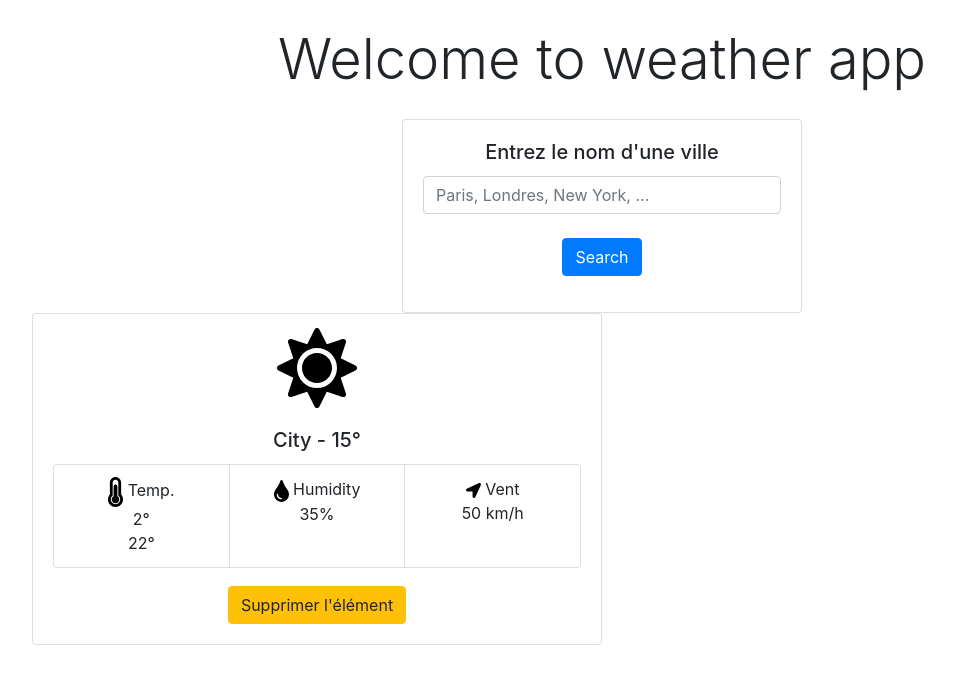
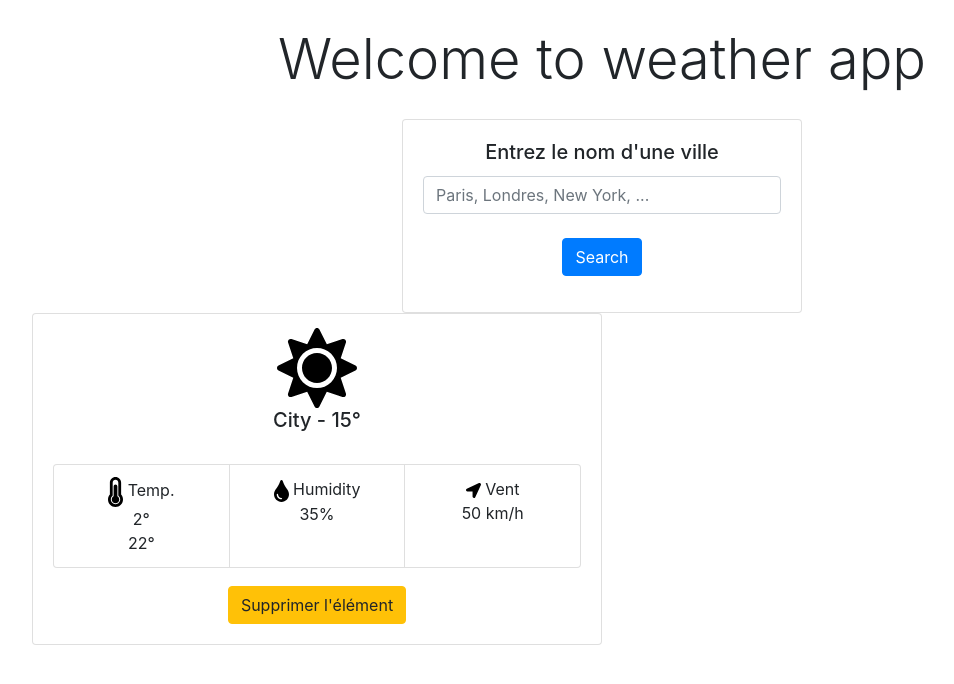
Before and after one commit to justepl/React-Weather-app, a React (Create React App) app: page / in a window 1280 px wide. Shown: the top 684 px of the page, without its empty margins (38-992 px from the left). Built offline with nearby package versions, Linux system fonts and the light colour scheme.

Commit message:
Refactor CardHeader to component

```diff
--- /dev/null
+++ b/src/components/CardHeader.jsx
@@ -0,0 +1,12 @@
+import React, { Fragment } from 'react';
+import sunSvg from '../assets/svg/sun-solid.svg'
+
+const CardHeader = (props) => {
+  return (
+    <Fragment>
+      <img src={sunSvg} className="weather-card-img-top" alt="sun-logo" />
+      <h5 className="card-title">City - 15°</h5>
+    </Fragment>
+  )
+}
+export default CardHeader
--- a/src/containers/WeatherCard.jsx
+++ b/src/containers/WeatherCard.jsx
@@ -1,17 +1,18 @@
-import React, { Component, Fragment } from 'react';
-import sunSvg from '../assets/svg/sun-solid.svg'
+import React, { Component } from 'react';
 import tempSvg from '../assets/svg/thermometer-three-quarters-solid.svg'
 import tintSvg from '../assets/svg/tint-solid.svg'
 import locationSvg from '../assets/svg/location-arrow-solid.svg'
+import CardHeader from '../components/CardHeader';
 
 export default class WeatherCard extends Component {
   render() {
     return (
       <div className="row">
         <div className="card weather-card col-md-6">
-          <img src={sunSvg} className="weather-card-img-top" alt="sun-logo" />
+
+          <CardHeader />
+
           <div className="card-body">
-            <h5 className="card-title">City - 15°</h5>
             <ul className="list-group list-group-horizontal weather-list-group">
               <li className="list-group-item col">
                 <img src={tempSvg} className="card-item-icon" alt="" /> Temp.
```
